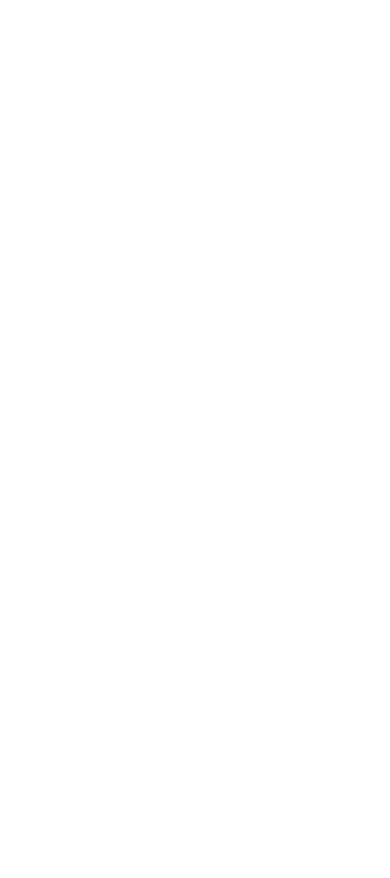
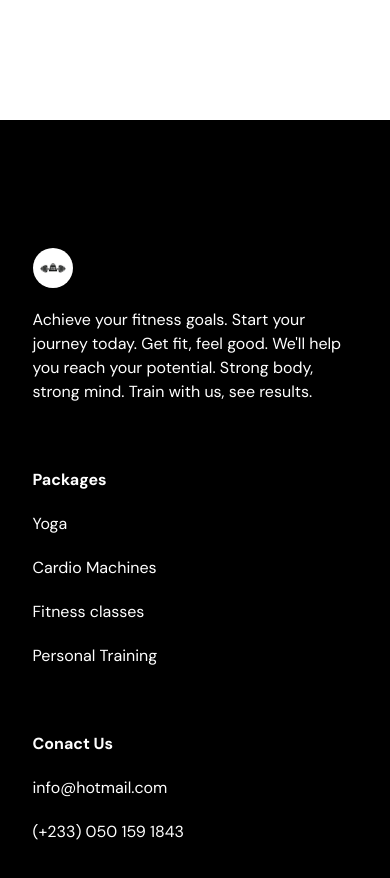
Before and after one commit to 9Moses/fitness_gym, a React (Vite) app: page / in a window 390 px wide. Shown: the part 4780-5658 px from the top of the page. Before the commit the page ends 4900 px from the top, so only its background shows below. Built offline with nearby package versions, Linux system fonts and the light colour scheme.

Commit message:
Done. Time to deploy

```diff
--- a/src/App.tsx
+++ b/src/App.tsx
@@ -1,7 +1,7 @@
 import Navbar from "@/components/navbar";
 import { useEffect, useState } from "react";
 import { SelectedPage } from "@/shared/types";
-import { Benefit, ContactUs, Home, OurClasses } from "@/components";
+import { Benefit, ContactUs, Footer, Home, OurClasses } from "@/components";
 
 function App() {
   const [selectedPage, setSelectedPage] = useState<SelectedPage>(
@@ -35,6 +35,7 @@
         <Benefit setSelectedPage={setSelectedPage} />
         <OurClasses setSelectedPage={setSelectedPage} />
         <ContactUs setSelectedPage={setSelectedPage} />
+        <Footer />
       </div>
     </>
   );
--- /dev/null
+++ b/src/components/footer/footer.tsx
@@ -0,0 +1,60 @@
+import logo from "@/assets/logo.png";
+
+export const Footer = () => {
+  return (
+    <div className="bg-black py-16">
+      <div className="justify-content mx-auto w-5/6 gap-16 md:flex">
+        <div className="mt-16 basis-1/2 md:mt-0">
+          <img
+            src={logo}
+            alt=""
+            className="w-[40px] object-contain rounded-full"
+          />
+          <p className="my-5">
+            Achieve your fitness goals. Start your journey today. Get fit, feel
+            good. We'll help you reach your potential. Strong body, strong mind.
+            Train with us, see results.
+          </p>
+          <p></p>
+        </div>
+        <div className=" mt-16 basis-1/2 md:mt-0">
+          <h4 className="font-bold">Packages</h4>
+          <p className="my-5">
+            <a href="/" target="_blank" rel="noopener noreferrer">
+              Yoga
+            </a>
+          </p>
+          <p className="my-5">
+            <a href="/" target="_blank" rel="noopener noreferrer">
+              Cardio Machines
+            </a>
+          </p>
+          <p className="my-5">
+            <a href="/" target="_blank" rel="noopener noreferrer">
+              Fitness classes
+            </a>
+          </p>
+          <p className="my-5">
+            <a href="/" target="_blank" rel="noopener noreferrer">
+              Personal Training
+            </a>
+          </p>
+        </div>
+        <div className="mt-16 basis-1/2 md:mt-0">
+          <h4 className="font-bold">Conact Us</h4>
+          <p className="my-5">
+            <a href="/" target="_blank" rel="noopener noreferrer">
+              info@hotmail.com
+            </a>
+          </p>
+
+          <p className="my-5">
+            <a href="/" target="_blank" rel="noopener noreferrer">
+              (+233) 050 159 1843
+            </a>
+          </p>
+        </div>
+      </div>
+    </div>
+  );
+};
--- a/src/components/index.tsx
+++ b/src/components/index.tsx
@@ -2,3 +2,4 @@
 export { Benefit } from "./benefit";
 export { OurClasses } from "./classPage";
 export { ContactUs } from "./contactUS";
+export { Footer } from "./footer/footer";
--- a/src/components/navbar/index.tsx
+++ b/src/components/navbar/index.tsx
@@ -59,7 +59,6 @@
                   />
                 </div>
                 <div className={`${flexBetween} gap-8`}>
-                  <p>Sign In</p>
                   <ActionButton setSelectedPage={setSelectedPage}>
                     Become a Member
                   </ActionButton>
```
